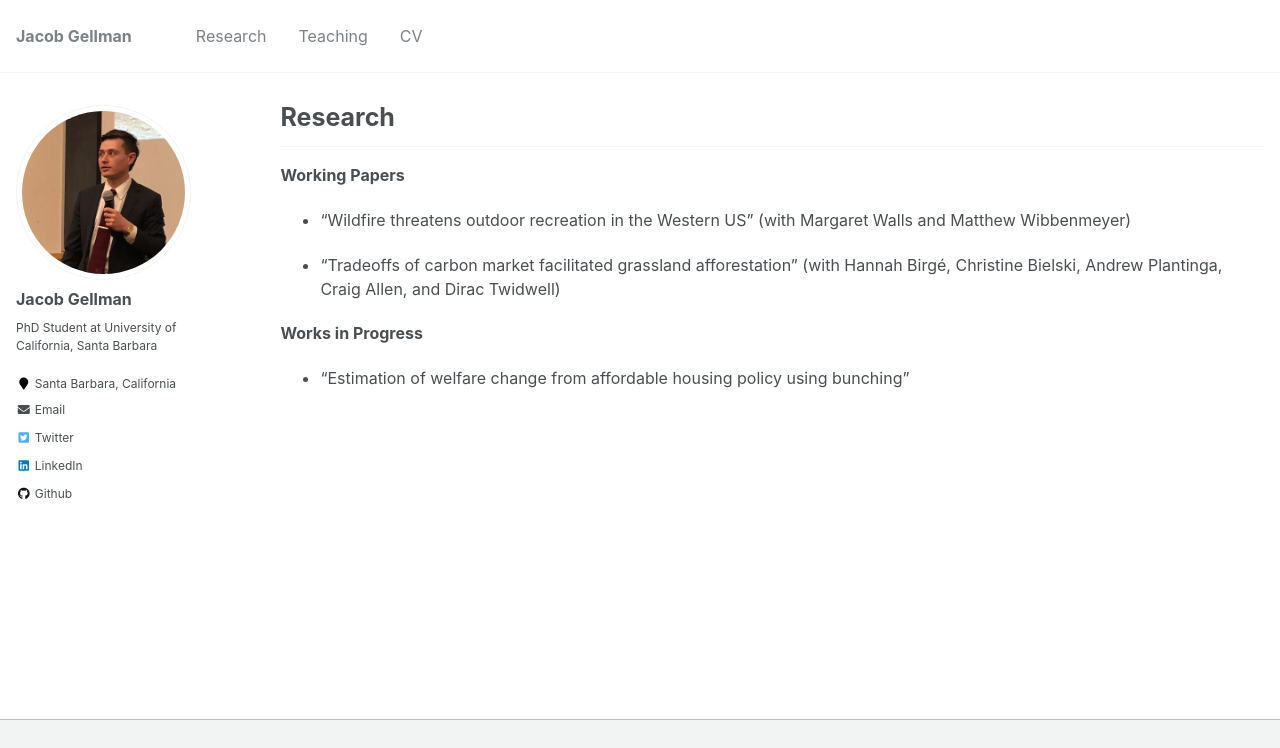
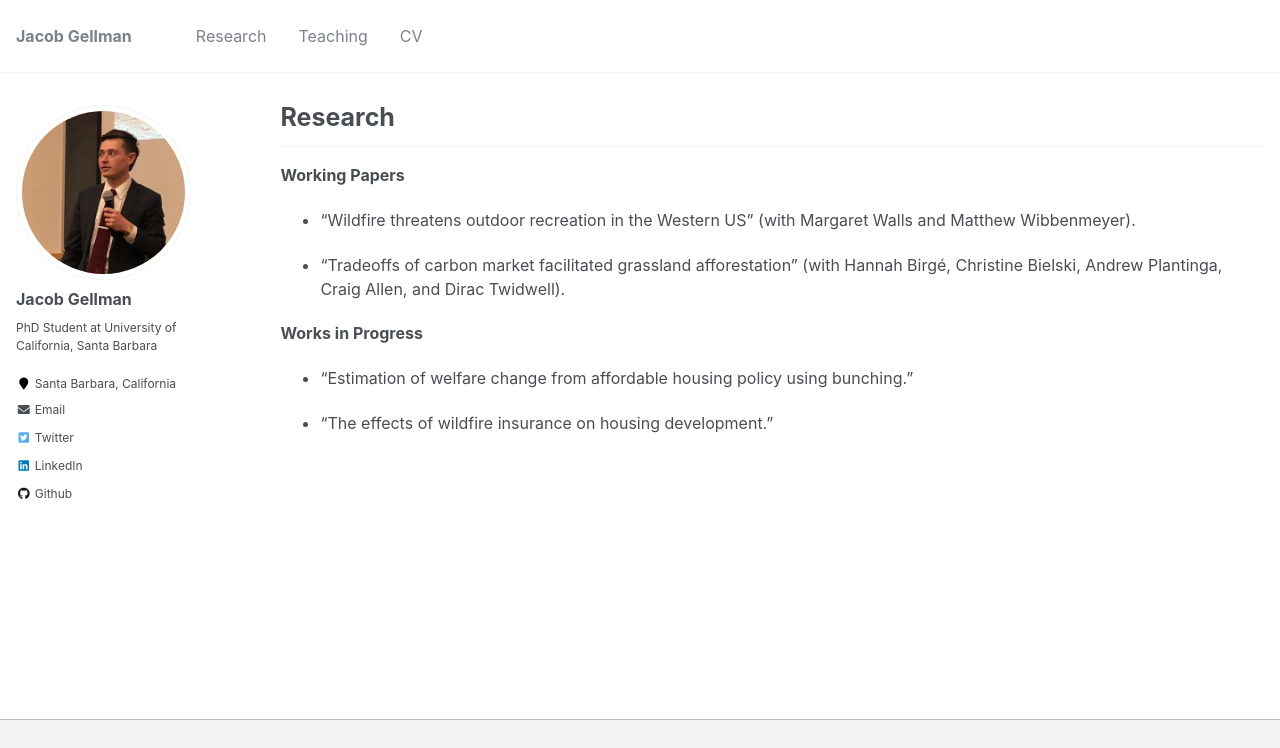
Before and after one commit to jacobgellman/jacobgellman.github.io, a Jekyll site: the page built from _pages/research.md, in a window 1280 px wide, cut to the strip 0-748 px from the top of the page. Built offline with Jekyll 4.4.1, drawn with Linux system fonts in a browser that asks for light colours.

Commit message:
Research page.

```diff
--- a/_pages/research.md
+++ b/_pages/research.md
@@ -10,9 +10,11 @@ author_profile: true
 ------
 
 **Working Papers**
-* "Wildfire threatens outdoor recreation in the Western US" (with Margaret Walls and Matthew Wibbenmeyer)
+* "Wildfire threatens outdoor recreation in the Western US" (with Margaret Walls and Matthew Wibbenmeyer).
 
-* "Tradeoffs of carbon market facilitated grassland afforestation" (with Hannah Birgé, Christine Bielski, Andrew Plantinga, Craig Allen, and Dirac Twidwell)
+* "Tradeoffs of carbon market facilitated grassland afforestation" (with Hannah Birgé, Christine Bielski, Andrew Plantinga, Craig Allen, and Dirac Twidwell).
 
 **Works in Progress**
-* "Estimation of welfare change from affordable housing policy using bunching"
+* "Estimation of welfare change from affordable housing policy using bunching."
+
+* "The effects of wildfire insurance on housing development."
```
